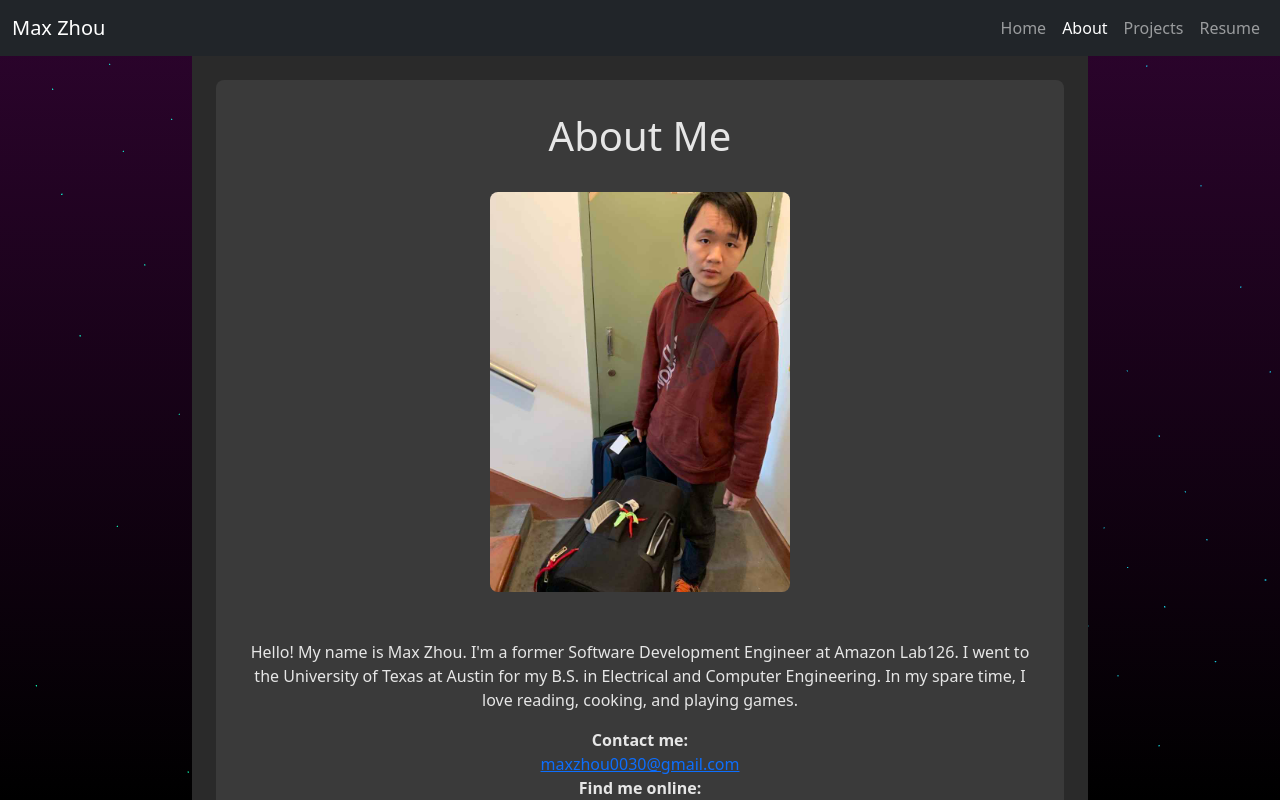
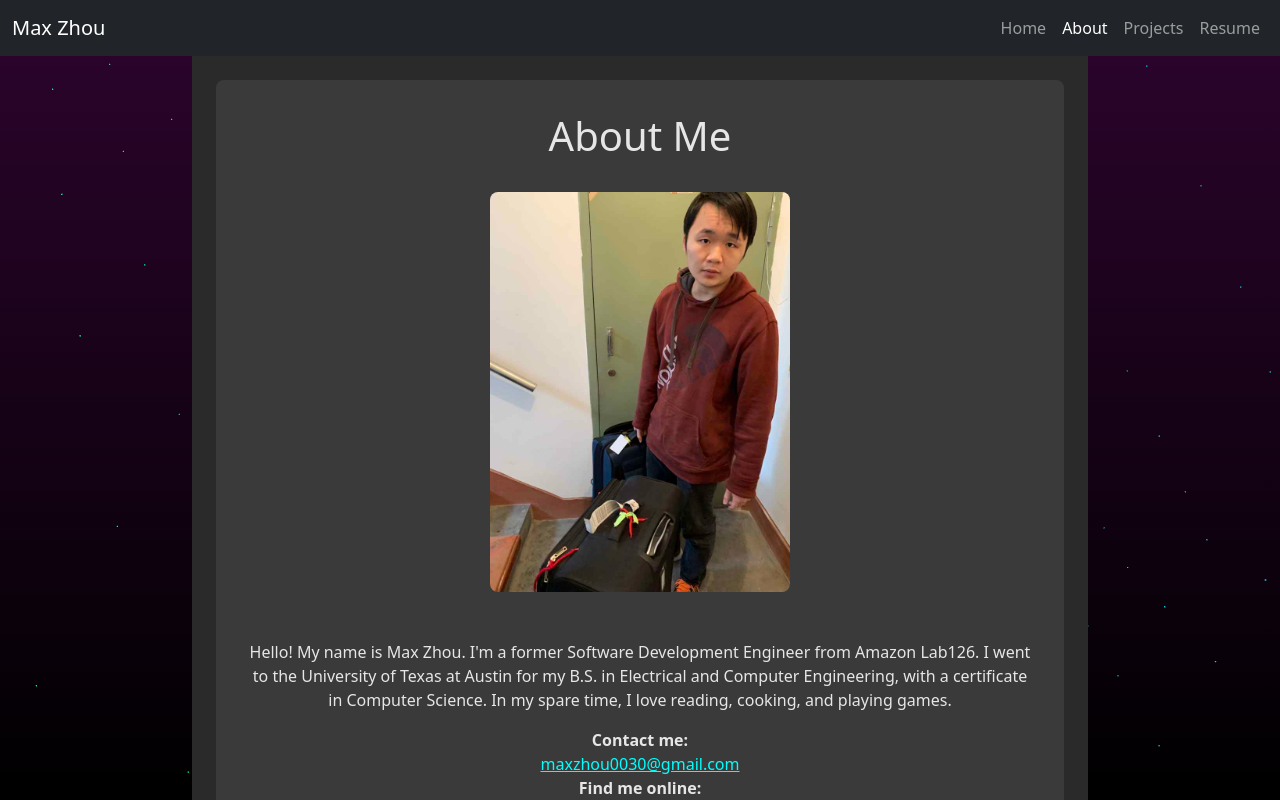
Before and after one commit to MaxZ0030/website, a Next.js app: page /about in a window 1280 px wide. Built offline with nearby package versions, Linux system fonts and the light colour scheme.

Commit message:
Change color of links

```diff
--- a/app/about/page.js
+++ b/app/about/page.js
@@ -17,8 +17,8 @@ export default function AboutPage() {
         <br></br>
         <br></br>
         <p>
-          Hello! My name is Max Zhou. I'm a former Software Development Engineer at Amazon Lab126.
-          I went to the University of Texas at Austin for my B.S. in Electrical and Computer Engineering.
+          Hello! My name is Max Zhou. I'm a former Software Development Engineer from Amazon Lab126.
+          I went to the University of Texas at Austin for my B.S. in Electrical and Computer Engineering, with a certificate in Computer Science.
           In my spare time, I love reading, cooking, and playing games.
         </p>
 
@@ -28,7 +28,8 @@ export default function AboutPage() {
             <strong>Contact me:</strong>
             <br />
             {/* Email */}
-            <Link href="mailto:maxzhou0030@gmail.com">
+            <Link href="mailto:maxzhou0030@gmail.com"
+              className="custom-link">
               maxzhou0030@gmail.com
             </Link>
             <br></br>
@@ -36,9 +37,10 @@ export default function AboutPage() {
             <br />
             {/* LinkedIn */}
             <Link
-              href="https://www.linkedin.com/in/MaxZ0030"
+              href="https://www.linkedin.com/in/maxzhouece/"
               target="_blank"
               rel="noopener noreferrer"
+              className="custom-link"
             >
               My LinkedIn
             </Link>
@@ -48,6 +50,7 @@ export default function AboutPage() {
               href="https://github.com/MaxZ0030"
               target="_blank"
               rel="noopener noreferrer"
+              className="custom-link"
             >
               My GitHub
             </Link>
--- a/app/globals.css
+++ b/app/globals.css
@@ -159,3 +159,7 @@ body {
   .hidden {
     opacity: 0;
   }
+
+  .custom-link {
+    color:aqua;
+  }
```
Also changed, not shown: app/projects/page.js (+7 -7 lines).
